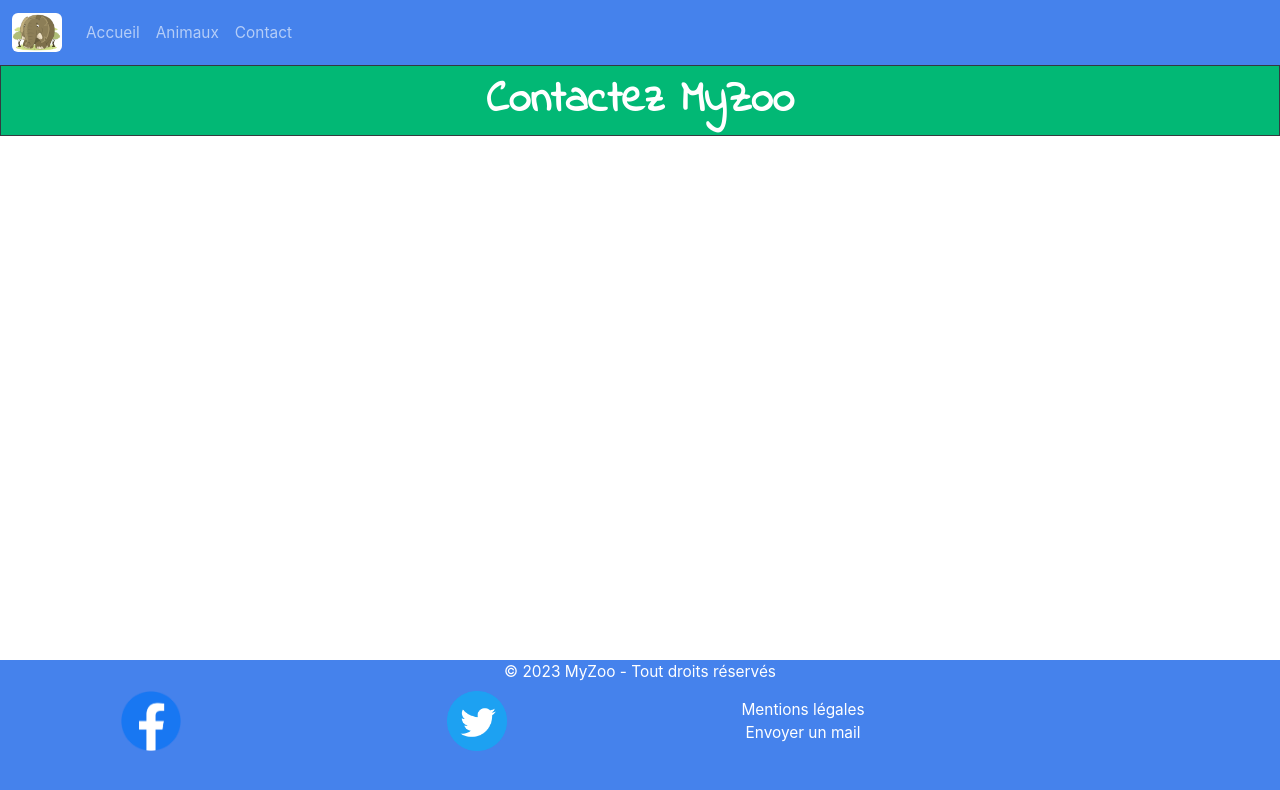
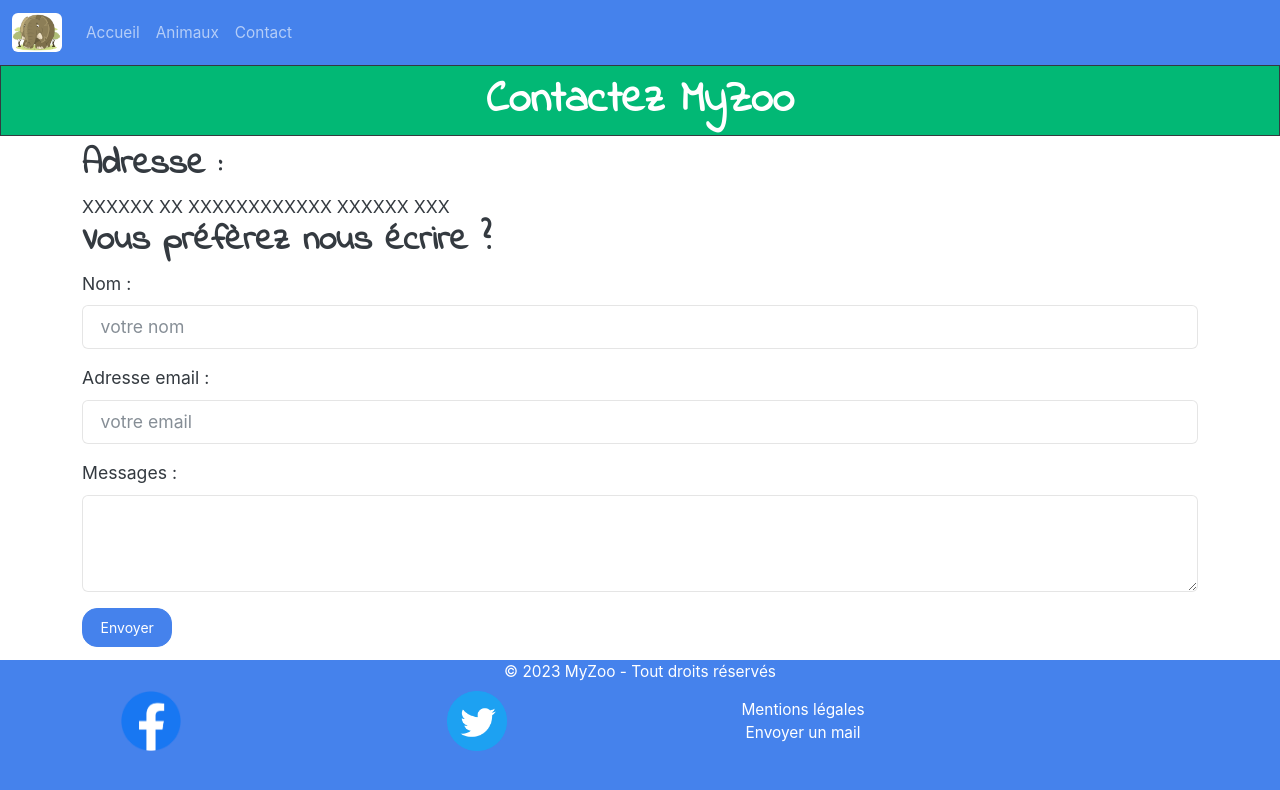
Before and after one commit to EryanGauvrit/MyZoo, a React (Create React App) app: page /contact in a window 1280 px wide. Shown: the top 790 px of the page. Built offline with nearby package versions, Linux system fonts and the light colour scheme.

Commit message:
add contact page

```diff
--- a/package.json
+++ b/package.json
@@ -7,11 +7,13 @@
     "@testing-library/react": "^13.4.0",
     "@testing-library/user-event": "^13.5.0",
     "axios": "^1.3.4",
+    "formik": "^2.2.9",
     "react": "^18.2.0",
     "react-dom": "^18.2.0",
     "react-router-dom": "^6.9.0",
     "react-scripts": "5.0.1",
-    "web-vitals": "^2.1.4"
+    "web-vitals": "^2.1.4",
+    "yup": "^1.0.2"
   },
   "scripts": {
     "start": "react-scripts start",
--- /dev/null
+++ b/src/components/Form/index.jsx
@@ -0,0 +1,91 @@
+import { withFormik } from 'formik'; // npm install --save formik yup
+import * as Yup from 'yup';
+
+
+function Form(props) {
+
+    return (
+        <form>
+            <div className="mb-3">
+                <label htmlFor="nom" className="form-label">Nom : </label>
+                <input
+                    type="text"
+                    id="nom"
+                    className="form-control"
+                    placeholder="votre nom"
+                    name="nom"
+                    required
+                    onChange={props.handleChange}
+                    value={props.values.nom}
+                    onBlur={props.handleBlur}
+                />
+                {
+                    props.touched.nom && props.errors.nom && <span style={{ color: 'red' }}>{props.errors.nom}</span>
+                }
+            </div>
+            <div className="mb-3">
+                <label htmlFor="email" className="form-label">Adresse email : </label>
+                <input
+                    type="email"
+                    id="email"
+                    className="form-control"
+                    placeholder="votre email"
+                    name="email"
+                    required
+                    onChange={props.handleChange}
+                    value={props.values.email}
+                    onBlur={props.handleBlur}
+                />
+                {
+                    props.touched.email && props.errors.email && <span style={{ color: 'red' }}>{props.errors.email}</span>
+                }
+            </div>
+            <div className="mb-3">
+                <label htmlFor="message" className="form-label">Messages : </label>
+                <textarea
+                    className="form-control"
+                    id="message"
+                    rows="3"
+                    name="message"
+                    required
+                    onChange={props.handleChange}
+                    value={props.values.message}
+                    onBlur={props.handleBlur}
+                ></textarea>
+                {
+                    props.touched.message && props.errors.message && <span style={{ color: 'red' }}>{props.errors.message}</span>
+                }
+            </div>
+            <button type="submit" className="btn btn-primary" onClick={props.handleSubmit}>Envoyer</button>
+        </form>
+    )
+};
+
+export default withFormik({
+    mapPropsToValues: () => ({
+        nom: "",
+        email: "",
+        message: ""
+    }),
+    validationSchema: Yup.object().shape({
+        nom: Yup.string()
+            .min(5, 'Le nom doit contenir plus de 5 caractères')
+            .required('le nom est obligatoire'),
+        email: Yup.string()
+            .email("L'email n'a pas le bon format")
+            .required("L'email est obligatoire"),
+        message: Yup.string()
+            .min(50, "le massage doit contenir 50 caractères au minimum")
+            .max(200, "le massage doit contenir 200 caractères au maximum")
+            .required("Veuillez entrer votre message"),
+
+    }),
+    handleSubmit: (values, { props }) => {
+        const message = {
+            nom: values.nom,
+            email: values.email,
+            contenu: values.message
+        }
+        props.sendMail(message);
+    }
+})(Form);
--- a/src/pages/Contact.jsx
+++ b/src/pages/Contact.jsx
@@ -1,14 +1,36 @@
+import { Component } from 'react';
+import Form from '../components/Form';
 import TitlePage from '../components/TitlePage';
+import axios from "axios";
 
-function Contact() {
+class Contact extends Component {
+
+    handleSendEmail = (message) => {
+        axios.post('http://localhost/SERVEURANIMAUX/front/sendMessage', message)
+            .then(reponse => {
+                console.log(reponse)
+            })
+            .catch(error => {
+                console.log(error)
+            })
+    }
+
+    render() {
         return (
             <main>
                 <TitlePage
                     titlePage='MyZoo - Contact'
                     title='Contactez MyZoo'
                 />
+                <div className='container'>
+                    <h2>Adresse :</h2>
+                    XXXXXX XX XXXXXXXXXXXX XXXXXX XXX
+                    <h2>Vous préfèrez nous écrire ? </h2>
+                    <Form sendMail={this.handleSendEmail} />
+                </div>
             </main>
         )
+    }
 };
 
 export default Contact;
```
Also changed, not shown: 1 other file (tests, documents, lock files or other folders). Lines whose indentation alone changed are shown as unchanged.
